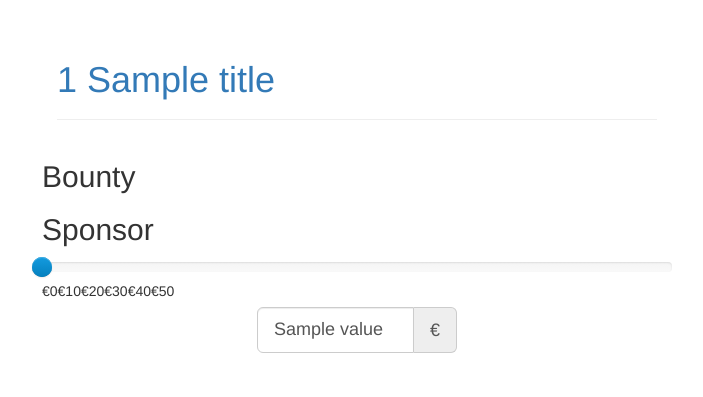
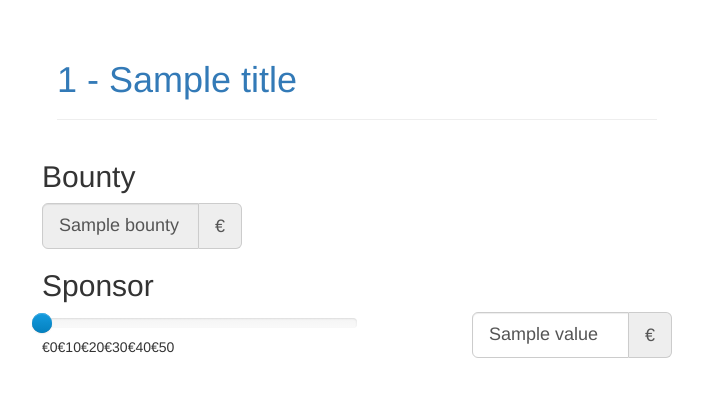
Before and after one commit to loomchild/bountyfunding, a Python web app: template bountyfunding/gui/templates/issue.html in a window 1280 px wide. Shown: the part 52-449 px from the top of the page, without its empty margins (283-986 px from the left). Run offline with Jinja, Linux system fonts and the light colour scheme; the template is opened without the code that fills it: most values are stand-ins (such as "Sample title", 1, 10 or a date in 2020); some libraries are stand-ins or nearby versions.

Commit message:
retrieve real project and issue in issue view

```diff
--- a/bountyfunding/gui/static/styles/bountyfunding.css
+++ b/bountyfunding/gui/static/styles/bountyfunding.css
@@ -4,7 +4,7 @@
 }
 
 #ex1Slider {
-	width: 100%;
+	width: 50%;
 }
 
 #ex1Slider .slider-selection {
--- a/bountyfunding/gui/templates/issue.html
+++ b/bountyfunding/gui/templates/issue.html
@@ -1,22 +1,27 @@
 {% extends "base.html" %}
 {% import "bootstrap/wtf.html" as wtf %}
 
-{% block title %}BountyFunding - Login{% endblock %}
+{% block title %}BountyFunding - {{ id }} - {{ title }}{% endblock %}
 
 {% block page_content %}
 <div class="page-header">
-	<h1><a href="{{ url }}">{{ id }} {{ title }}</a></h1>
+	<h1><a href="{{ url }}">{{ id }} - {{ title }}</a></h1>
 </div>
 
 <div class="row">
 	<h2>Bounty</h2>
+	<div style="width: 200px">
+		<div class="input-group input-group-lg">
+	  		<input id="bounty" type="text" class="form-control" value="{{ bounty }}" readonly>
+			<span class="input-group-addon">€</span>
+		</div>
+	</div>
+</div>
 
+<div class="row">
 	<h2>Sponsor</h2>
 	<input id="ex1" data-slider-id='ex1Slider' type="text" data-slider-step="1" data-slider-value="{{ value }}"/>
-</div>
-
-<div class="row" style="margin-top: 30px">
-	<div style="width: 200px" class="center-block">
+	<div style="width: 200px; float: right" class="center-block">
 		<div class="input-group input-group-lg">
 	  		<input id="amount" type="text" class="form-control" value="{{ value }}">
 			<span class="input-group-addon">€</span>
```
Also changed, not shown: bountyfunding/gui/views.py (+7 -3 lines).
